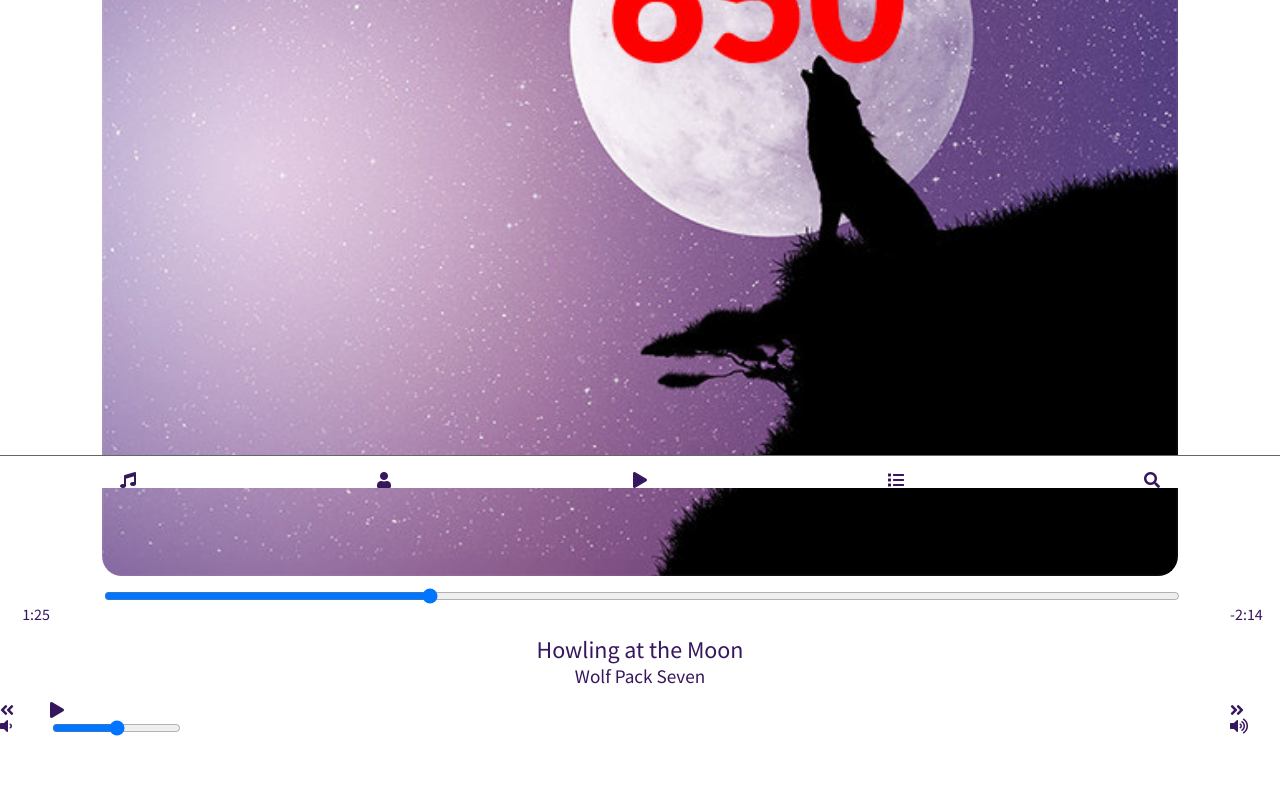
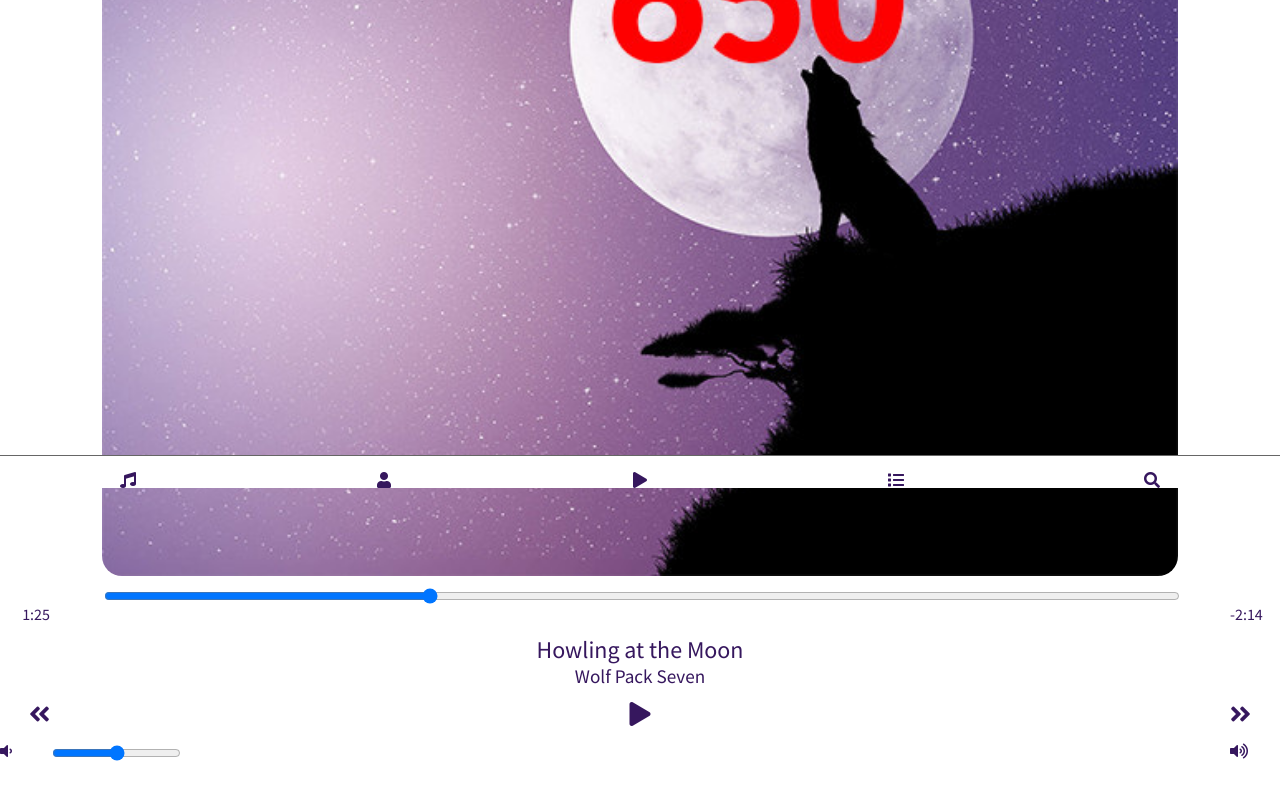
Before and after one commit to fmorriso/angular-css-grid-music-player, an Angular app: page /player in a window 1280 px wide. Shown: the part 312-1112 px from the top of the page. Built offline with nearby package versions, Linux system fonts and the light colour scheme.

Commit message:
added styles for Previous, Play, Next

```diff
--- a/src/_small-default.scss
+++ b/src/_small-default.scss
@@ -160,14 +160,22 @@ main.player {
     }
   }
 
+  /* Previous, Play, Next controls */
   div.previous {
     grid-area: prev;
+    justify-self: end;
+    font-size: 1.5rem;
   }
   div.play {
     grid-area: play;
+    justify-self: center;
+    font-size: 1.5rem;
+    padding-bottom: 1rem;
   }
   div.next {
     grid-area: next;
+    justify-self: start;
+    font-size: 1.5rem;
   }
 
   div.voldn {
```
